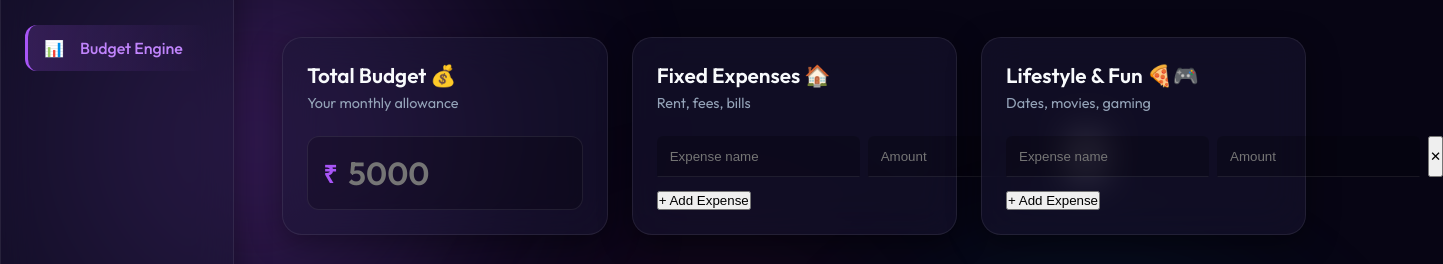
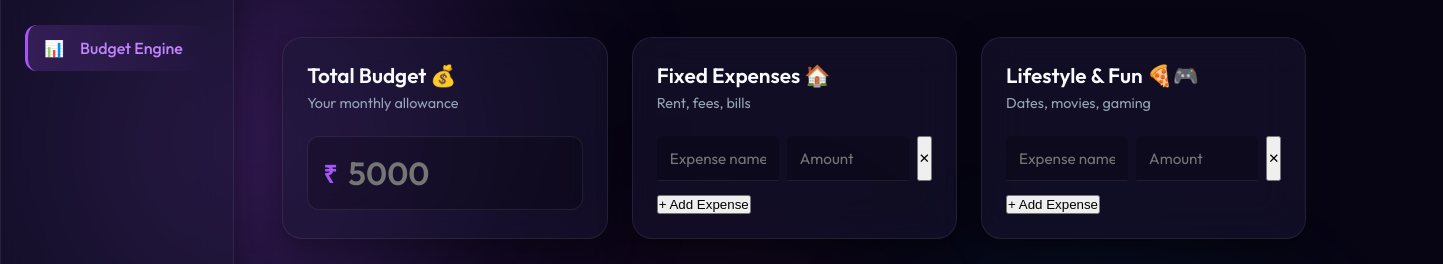
Before and after one commit to chadhas282-afk/Pocket-Guru, a website built with Vite: page index.html in a window 1280 px wide. Shown: the part 98-362 px from the top of the page, 1443 px wide, since content can reach past the window. Built offline with nearby package versions, Linux system fonts and the light colour scheme.

```diff
--- a/style.css
+++ b/style.css
@@ -243,3 +243,8 @@
   border-bottom: 1px solid var(--glass-border);
   border-radius: 6px 6px 0 0;
   padding: 0.75rem;
+  color: #fff;
+  font-family: inherit;
+  font-size: 0.95rem;
+  transition: all 0.3s ease;
+  min-width: 0;
```
